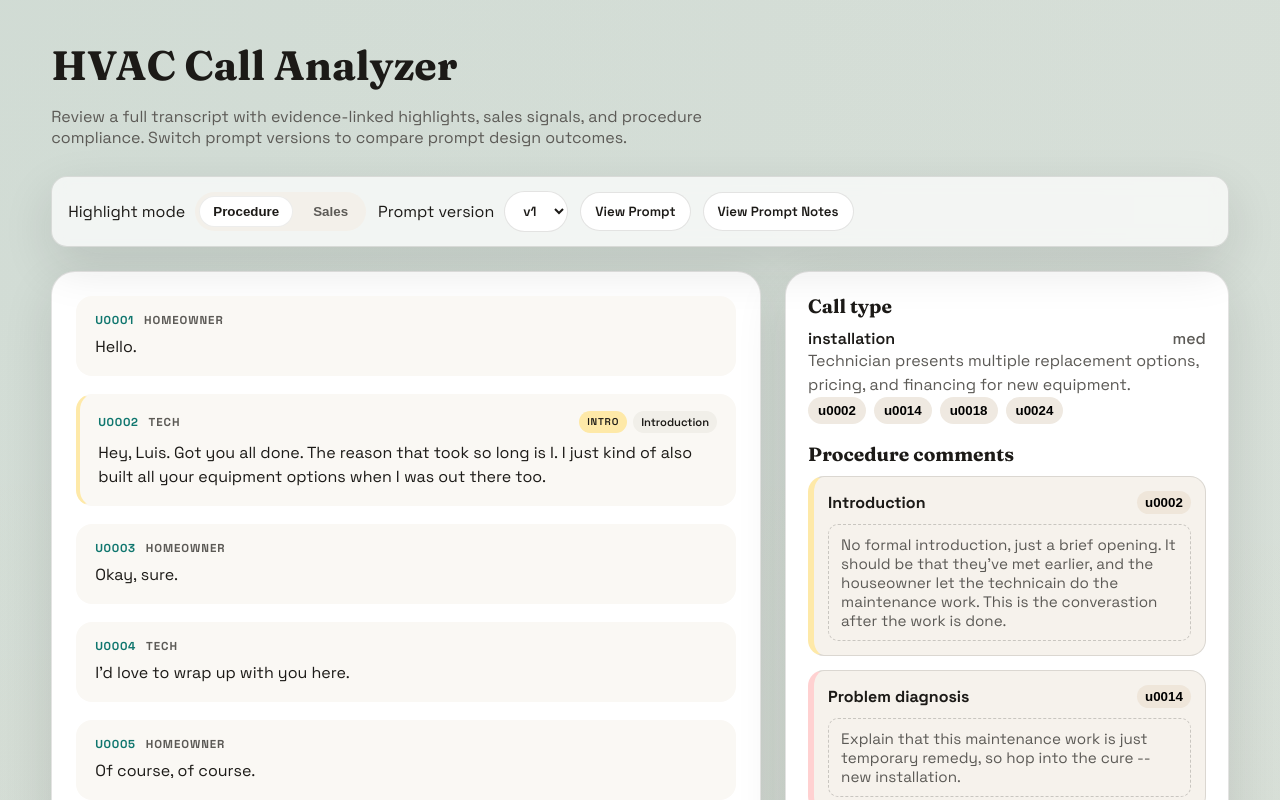
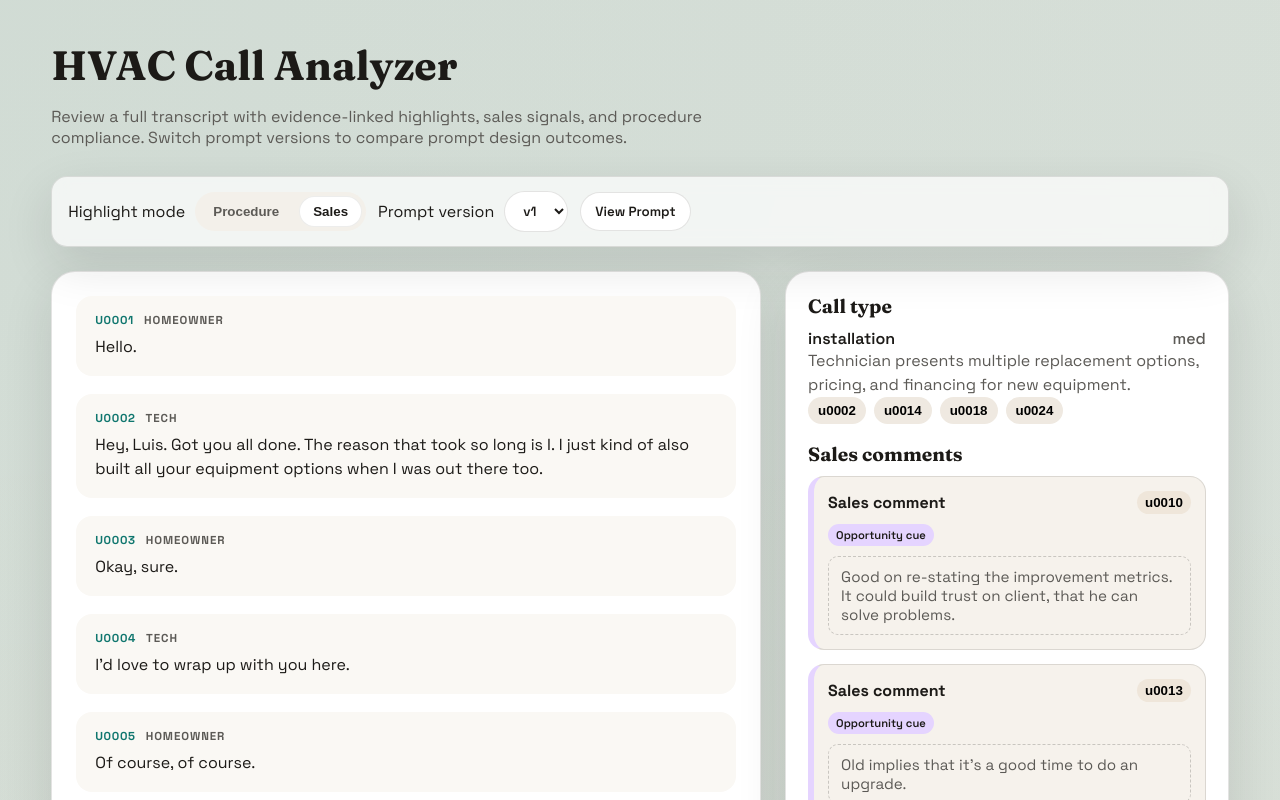
Before and after one commit to lennylin1998/noso-demo, a Next.js app: page / in a window 1280 px wide. Shown: the top 800 px of the page. Built offline with nearby package versions, Linux system fonts and the light colour scheme.

Commit message:
Minor optimization

```diff
--- a/app/page.js
+++ b/app/page.js
@@ -84,7 +84,7 @@ function PageContent() {
   const [transcriptText, setTranscriptText] = useState("");
   const [promptNotes, setPromptNotes] = useState(null);
   const [promptText, setPromptText] = useState("");
-  const [highlightMode, setHighlightMode] = useState("procedure");
+  const [highlightMode, setHighlightMode] = useState("sales");
   const [activeUnitId, setActiveUnitId] = useState(null);
   const [showPrompt, setShowPrompt] = useState(false);
   const [showNotes, setShowNotes] = useState(false);
@@ -315,9 +315,6 @@ function PageContent() {
         <button className="control-button" type="button" onClick={() => setShowPrompt(true)}>
           View Prompt
         </button>
-        <button className="control-button" type="button" onClick={() => setShowNotes(true)}>
-          View Prompt Notes
-        </button>
       </section>
 
       <section className="grid">
```
